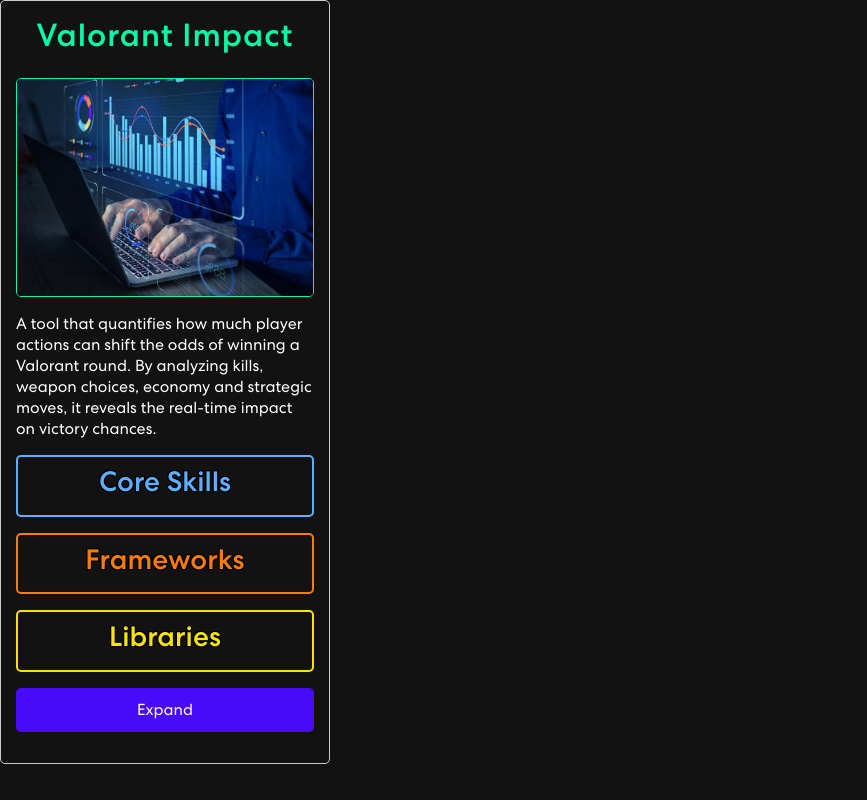
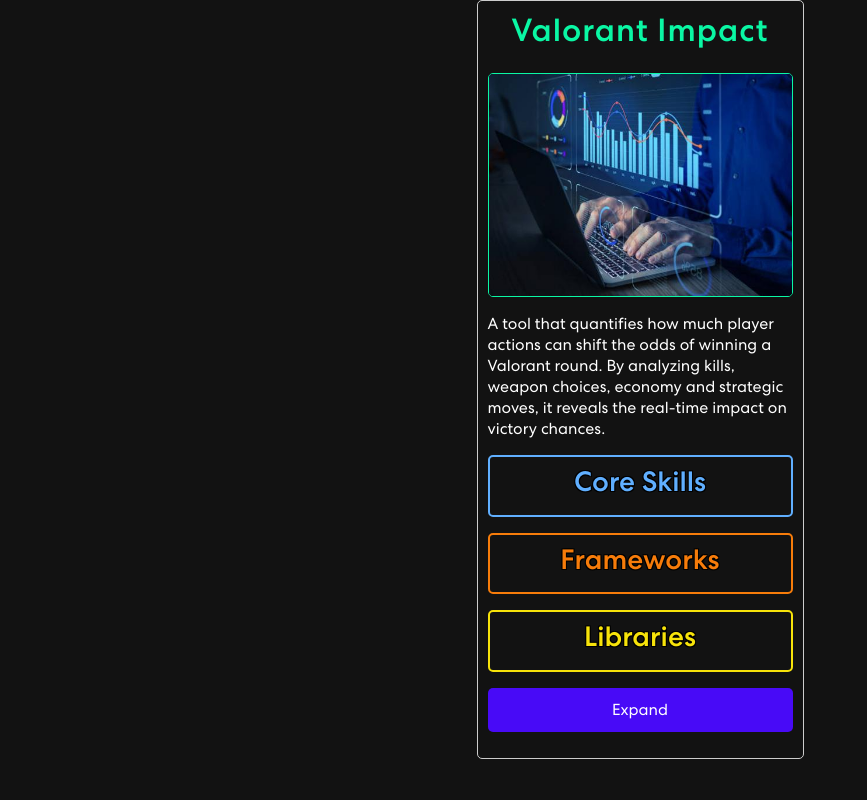
Before and after one commit to mateusb12/mateus_portfolio, a React (Create React App) app: page /mateus_portfolio/newprojectcard in a window 1280 px wide. Shown: the whole page, without its empty margins (0-867 px from the left). Built offline with nearby package versions, Linux system fonts and the light colour scheme.

Commit message:
Adjust Carousel Spacing and ProjectCard Layout - Increase gap in CustomCarousel.css from 2rem to 2.2rem - Update baseOffset in CustomCarousel.js to 110 for ≤700px and 93 for >700px - Center ProjectCard, set width to 327px, and reduce padding to 10px

```diff
--- a/src/components/Projects/CustomCarousel.css
+++ b/src/components/Projects/CustomCarousel.css
@@ -20,7 +20,7 @@
     flex-direction: row;
     justify-content: center;
     /*align-items: center;*/
-    gap: 2rem;
+    gap: 2.2rem;
     transition: transform 0.5s ease-in-out;
 }
 
--- a/src/components/Projects/CustomCarousel.js
+++ b/src/components/Projects/CustomCarousel.js
@@ -30,9 +30,9 @@
     useEffect(() => {
         const handleResize = () => {
             if (window.innerWidth <= 700) {
-                setBaseOffset(111);
+                setBaseOffset(110);
             } else {
-                setBaseOffset(90);
+                setBaseOffset(93);
             }
         };
 
--- a/src/components/Projects/ProjectCard.css
+++ b/src/components/Projects/ProjectCard.css
@@ -1,9 +1,10 @@
 /* Use the smaller css for common variables and shared styles */
 
 .project-card {
-    width: 330px;
+    margin: auto;
+    width: 327px;
     border: 1px solid var(--border-color);
-    padding: 15px;
+    padding: 10px;
     border-radius: var(--border-radius-small);
     background-color: var(--background-dark);
 }
```
